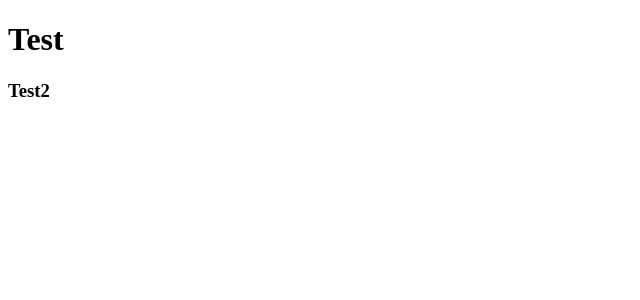
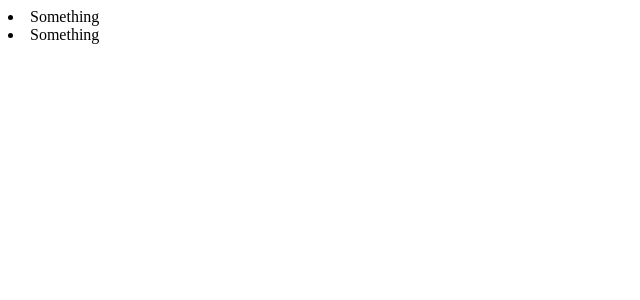
Before and after one commit to HeartBit-Platform/smarthack22, a Next.js app: page / in a window 1280 px wide. Shown: the top 300 px of the page, without its empty margins (0-640 px from the left). Built offline with nearby package versions, Linux system fonts and the light colour scheme.

Commit message:
Demo Initialization

```diff
--- a/app/page.js
+++ b/app/page.js
@@ -3,8 +3,10 @@
 export default function HomePage(){
     return (
         <div>
-            <h1> Test</h1>
-            <h3>Test2</h3>
+            <nav>
+                <li><a>Something</a></li>
+                <li><a>Something</a></li>
+            </nav>
         </div>
     )
 }
```
